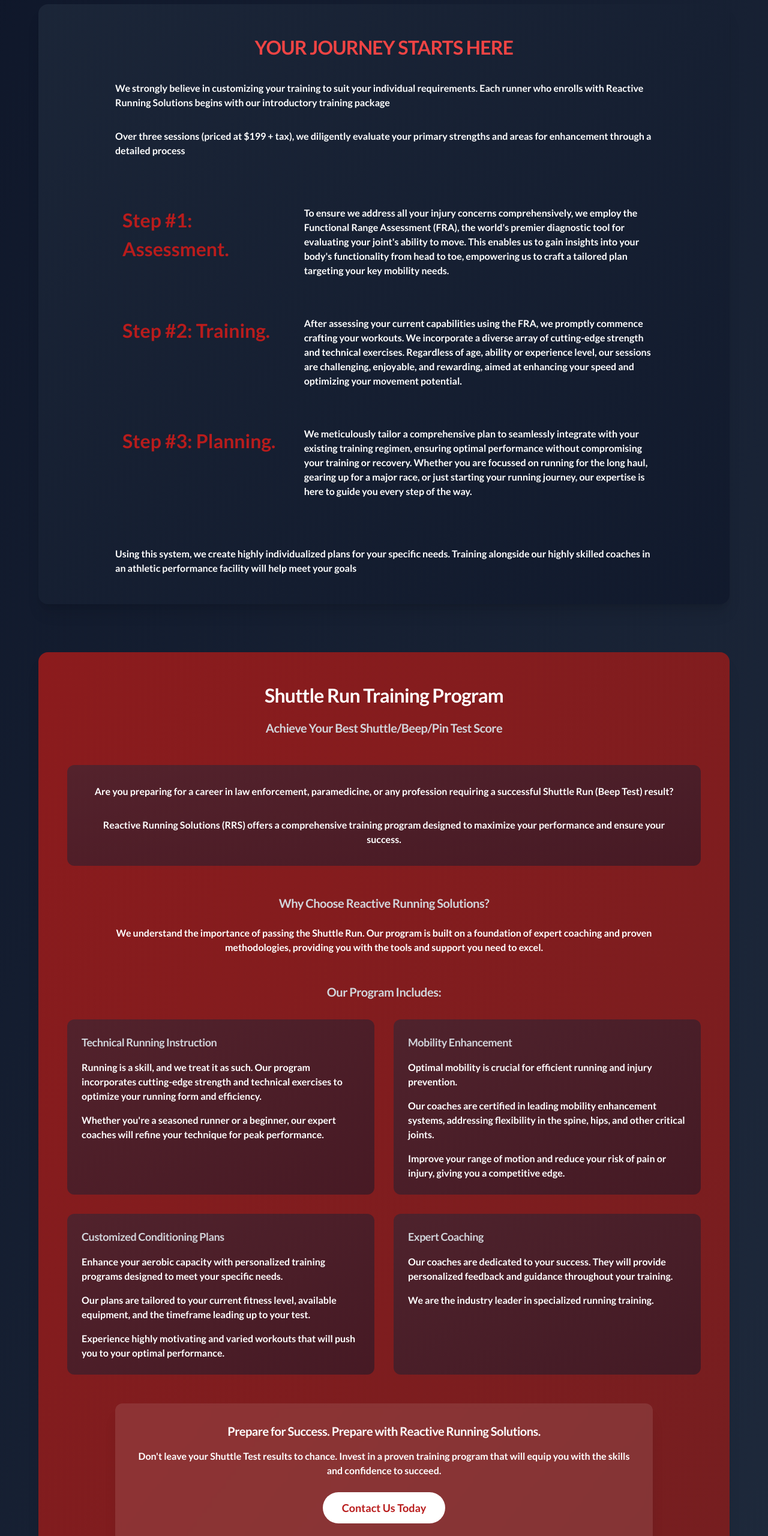
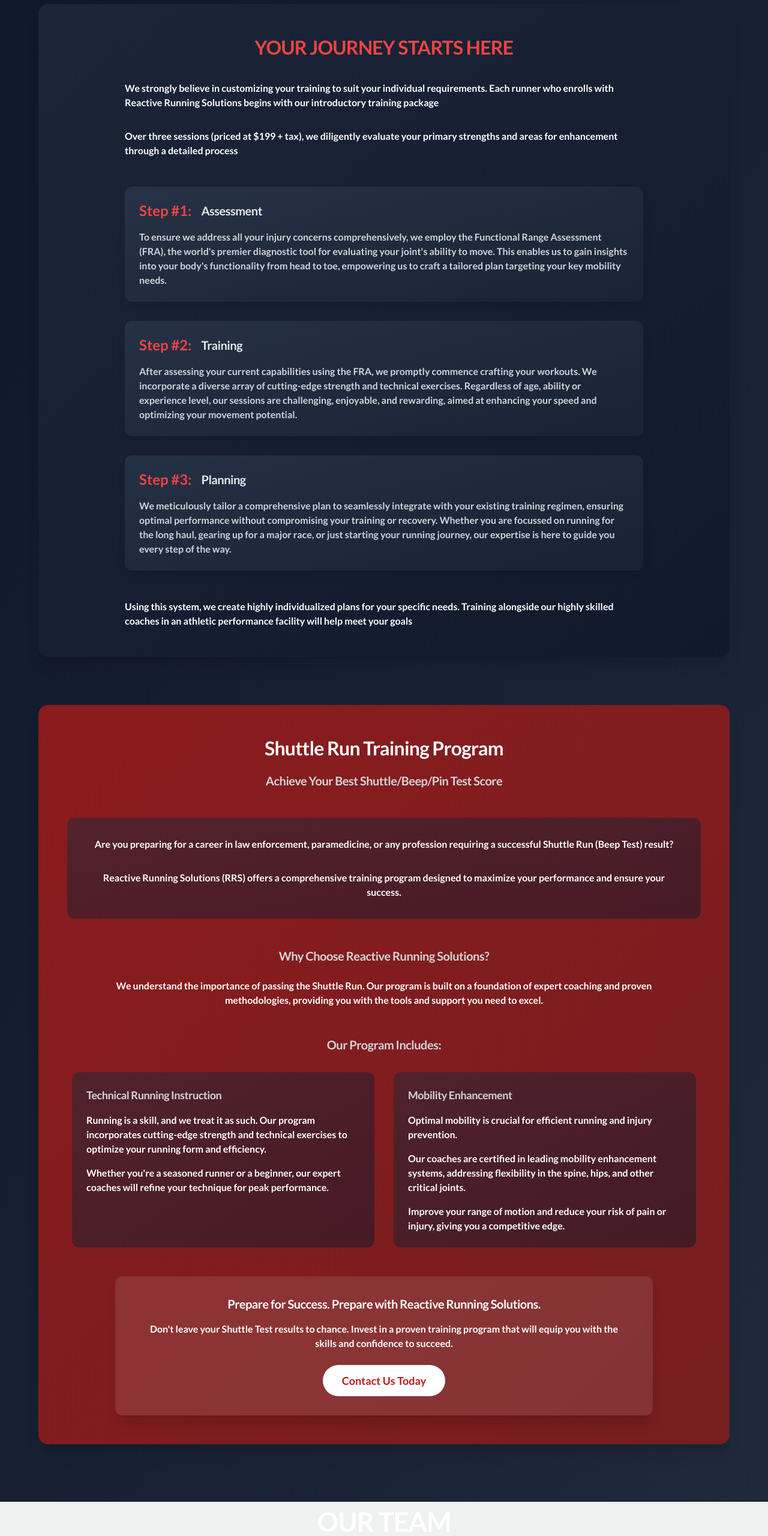
Before and after one commit to Moro-Code/ReactiveRunningSolutions, a Next.js app: page / in a window 1280 px wide. Shown: the part 1580-4140 px from the top of the page at 60% size. Built offline with nearby package versions, Linux system fonts and the light colour scheme.

Commit message:
fix mobile styling

```diff
--- a/src/pages/index.js
+++ b/src/pages/index.js
@@ -100,50 +100,59 @@
             </h2>
 
             {/* General Training Program */}
-            <div className="bg-gradient-to-br from-slate-800/80 to-slate-900/80 p-8 md:p-12 rounded-2xl mb-20 shadow-xl">
-              <h3 className="text-responsive-h3 text-red-500 font-bold text-center mb-8">
+            <div className="bg-gradient-to-br from-slate-800/80 to-slate-900/80 p-4 sm:p-6 md:p-12 rounded-2xl mb-12 md:mb-20 shadow-xl">
+              <h3 className="text-responsive-h3 text-red-500 font-bold text-center mb-6 md:mb-8">
                 YOUR JOURNEY STARTS HERE
               </h3>
               <div className="max-w-4xl mx-auto">
-                <p className="mb-8 text-responsive-p-mobile md:text-responsive-p">
+                <p className="mb-6 md:mb-8 text-responsive-p-mobile md:text-responsive-p px-2 sm:px-4">
                   We strongly believe in customizing your training to suit your
                   individual requirements. Each runner who enrolls with Reactive
                   Running Solutions begins with our introductory training package
                 </p>
-                <p className="mb-12 text-responsive-p-mobile md:text-responsive-p">
+                <p className="mb-8 md:mb-12 text-responsive-p-mobile md:text-responsive-p px-2 sm:px-4">
                   Over three sessions (priced at $199 + tax), we diligently evaluate
                   your primary strengths and areas for enhancement through a
                   detailed process
                 </p>
-                <HeroList
-                  items={[
-                    {
-                      itemNumber: "Step #1: Assessment",
-                      itemText:
-                        "To ensure we address all your injury concerns comprehensively, we\n" +
-                        "employ the Functional Range Assessment (FRA), the world's premier diagnostic tool for evaluating your\n" +
-                        "joint's ability to move. This enables us to gain insights into your body's functionality from head to toe,\n" +
-                        "empowering us to craft a tailored plan targeting your key mobility needs.",
-                    },
-                    {
-                      itemNumber: "Step #2: Training",
-                      itemText:
-                        "After assessing your current capabilities using the FRA, we promptly\n" +
-                        "commence crafting your workouts. We incorporate a diverse array of cutting-edge strength and technical\n" +
-                        "exercises. Regardless of age, ability or experience level, our sessions are challenging, enjoyable, and\n" +
-                        "rewarding, aimed at enhancing your speed and optimizing your movement potential.",
-                    },
-                    {
-                      itemNumber: "Step #3: Planning",
-                      itemText:
-                        "We meticulously tailor a comprehensive plan to seamlessly integrate\n" +
-                        "with your existing training regimen, ensuring optimal performance without compromising your training or\n" +
-                        "recovery. Whether you are focussed on running for the long haul, gearing up for a major race, or just\n" +
-                        "starting your running journey, our expertise is here to guide you every step of the way.",
-                    },
-                  ]}
-                />
-                <p className="mt-12 text-responsive-p-mobile md:text-responsive-p">
+
+                {/* Steps Cards */}
+                <div className="space-y-6 md:space-y-8 px-2 sm:px-4 mb-8">
+                  {/* Step 1 */}
+                  <div className="bg-gradient-to-br from-slate-700/50 to-slate-800/50 p-4 sm:p-6 rounded-xl shadow-lg transform hover:scale-[1.01] transition-all duration-300">
+                    <div className="flex items-center gap-4 mb-4">
+                      <span className="text-red-500 text-xl md:text-2xl font-bold">Step #1:</span>
+                      <h4 className="text-lg md:text-xl font-bold text-gray-200">Assessment</h4>
+                    </div>
+                    <p className="text-responsive-p-mobile md:text-responsive-p text-gray-300">
+                      To ensure we address all your injury concerns comprehensively, we employ the Functional Range Assessment (FRA), the world&apos;s premier diagnostic tool for evaluating your joint&apos;s ability to move. This enables us to gain insights into your body&apos;s functionality from head to toe, empowering us to craft a tailored plan targeting your key mobility needs.
+                    </p>
+                  </div>
+
+                  {/* Step 2 */}
+                  <div className="bg-gradient-to-br from-slate-700/50 to-slate-800/50 p-4 sm:p-6 rounded-xl shadow-lg transform hover:scale-[1.01] transition-all duration-300">
+                    <div className="flex items-center gap-4 mb-4">
+                      <span className="text-red-500 text-xl md:text-2xl font-bold">Step #2:</span>
+                      <h4 className="text-lg md:text-xl font-bold text-gray-200">Training</h4>
+                    </div>
+                    <p className="text-responsive-p-mobile md:text-responsive-p text-gray-300">
+                      After assessing your current capabilities using the FRA, we promptly commence crafting your workouts. We incorporate a diverse array of cutting-edge strength and technical exercises. Regardless of age, ability or experience level, our sessions are challenging, enjoyable, and rewarding, aimed at enhancing your speed and optimizing your movement potential.
+                    </p>
+                  </div>
+
+                  {/* Step 3 */}
+                  <div className="bg-gradient-to-br from-slate-700/50 to-slate-800/50 p-4 sm:p-6 rounded-xl shadow-lg transform hover:scale-[1.01] transition-all duration-300">
+                    <div className="flex items-center gap-4 mb-4">
+                      <span className="text-red-500 text-xl md:text-2xl font-bold">Step #3:</span>
+                      <h4 className="text-lg md:text-xl font-bold text-gray-200">Planning</h4>
+                    </div>
+                    <p className="text-responsive-p-mobile md:text-responsive-p text-gray-300">
+                      We meticulously tailor a comprehensive plan to seamlessly integrate with your existing training regimen, ensuring optimal performance without compromising your training or recovery. Whether you are focussed on running for the long haul, gearing up for a major race, or just starting your running journey, our expertise is here to guide you every step of the way.
+                    </p>
+                  </div>
+                </div>
+
+                <p className="mt-8 md:mt-12 text-responsive-p-mobile md:text-responsive-p px-2 sm:px-4">
                   Using this system, we create highly individualized plans for your
                   specific needs. Training alongside our highly skilled coaches in
                   an athletic performance facility will help meet your goals
@@ -152,74 +161,57 @@
             </div>
 
             {/* Shuttle Run Program */}
-            <div id="shuttleRun" className="bg-gradient-to-br from-red-800/90 to-red-900/90 p-8 md:p-12 rounded-2xl shadow-xl">
-              <h3 className="text-responsive-h3 font-bold text-center mb-4">
+            <div id="shuttleRun" className="bg-gradient-to-br from-red-800/90 to-red-900/90 p-4 sm:p-6 md:p-12 rounded-2xl shadow-xl">
+              <h3 className="text-responsive-h3 font-bold text-center mb-3 md:mb-4">
                 Shuttle Run Training Program
               </h3>
-              <h4 className="text-xl text-gray-300 text-center mb-12">
+              <h4 className="text-lg md:text-xl text-gray-300 text-center mb-8 md:mb-12 px-2">
                 Achieve Your Best Shuttle/Beep/Pin Test Score
               </h4>
 
-              <div className="bg-gradient-to-br from-slate-800/50 to-slate-900/50 p-6 md:p-8 rounded-xl mb-12">
-                <p className="text-responsive-p-mobile md:text-responsive-p text-center mb-8">
+              <div className="bg-gradient-to-br from-slate-800/50 to-slate-900/50 p-4 sm:p-6 md:p-8 rounded-xl mb-8 md:mb-12">
+                <p className="text-responsive-p-mobile md:text-responsive-p text-center mb-6 md:mb-8 px-2">
                   Are you preparing for a career in law enforcement, paramedicine, or any profession requiring a successful Shuttle Run (Beep Test) result?
                 </p>
-                <p className="text-responsive-p-mobile md:text-responsive-p text-center">
+                <p className="text-responsive-p-mobile md:text-responsive-p text-center px-2">
                   Reactive Running Solutions (RRS) offers a comprehensive training program designed to maximize your performance and ensure your success.
                 </p>
               </div>
 
-              <div className="mb-12">
-                <h4 className="text-xl font-bold text-center text-gray-300 mb-6">Why Choose Reactive Running Solutions?</h4>
+              <div className="mb-8 md:mb-12 px-2">
+                <h4 className="text-lg md:text-xl font-bold text-center text-gray-300 mb-4 md:mb-6">Why Choose Reactive Running Solutions?</h4>
                 <p className="text-responsive-p-mobile md:text-responsive-p text-center max-w-4xl mx-auto">
                   We understand the importance of passing the Shuttle Run. Our program is built on a foundation of expert coaching and proven methodologies, providing you with the tools and support you need to excel.
                 </p>
               </div>
 
-              <h4 className="text-xl font-bold text-center text-gray-300 mb-8">Our Program Includes:</h4>
+              <h4 className="text-lg md:text-xl font-bold text-center text-gray-300 mb-6 md:mb-8">Our Program Includes:</h4>
 
-              <div className="grid md:grid-cols-2 gap-8 mb-12">
-                <div className="bg-gradient-to-br from-slate-800/50 to-slate-900/50 p-6 rounded-xl transform hover:scale-[1.02] transition-all duration-300">
-                  <h5 className="text-lg font-bold text-gray-300 mb-4">Technical Running Instruction</h5>
-                  <ul className="space-y-4 text-responsive-p-mobile md:text-responsive-p">
+              <div className="grid md:grid-cols-2 gap-4 md:gap-8 mb-8 md:mb-12 px-2">
+                <div className="bg-gradient-to-br from-slate-800/50 to-slate-900/50 p-4 sm:p-6 rounded-xl transform hover:scale-[1.02] transition-all duration-300">
+                  <h5 className="text-base md:text-lg font-bold text-gray-300 mb-3 md:mb-4">Technical Running Instruction</h5>
+                  <ul className="space-y-3 md:space-y-4 text-responsive-p-mobile md:text-responsive-p">
                     <li>Running is a skill, and we treat it as such. Our program incorporates cutting-edge strength and technical exercises to optimize your running form and efficiency.</li>
                     <li>Whether you&apos;re a seasoned runner or a beginner, our expert coaches will refine your technique for peak performance.</li>
                   </ul>
                 </div>
 
-                <div className="bg-gradient-to-br from-slate-800/50 to-slate-900/50 p-6 rounded-xl transform hover:scale-[1.02] transition-all duration-300">
-                  <h5 className="text-lg font-bold text-gray-300 mb-4">Mobility Enhancement</h5>
-                  <ul className="space-y-4 text-responsive-p-mobile md:text-responsive-p">
+                <div className="bg-gradient-to-br from-slate-800/50 to-slate-900/50 p-4 sm:p-6 rounded-xl transform hover:scale-[1.02] transition-all duration-300">
+                  <h5 className="text-base md:text-lg font-bold text-gray-300 mb-3 md:mb-4">Mobility Enhancement</h5>
+                  <ul className="space-y-3 md:space-y-4 text-responsive-p-mobile md:text-responsive-p">
                     <li>Optimal mobility is crucial for efficient running and injury prevention.</li>
                     <li>Our coaches are certified in leading mobility enhancement systems, addressing flexibility in the spine, hips, and other critical joints.</li>
                     <li>Improve your range of motion and reduce your risk of pain or injury, giving you a competitive edge.</li>
                   </ul>
                 </div>
-
-                <div className="bg-gradient-to-br from-slate-800/50 to-slate-900/50 p-6 rounded-xl transform hover:scale-[1.02] transition-all duration-300">
-                  <h5 className="text-lg font-bold text-gray-300 mb-4">Customized Conditioning Plans</h5>
-                  <ul className="space-y-4 text-responsive-p-mobile md:text-responsive-p">
-                    <li>Enhance your aerobic capacity with personalized training programs designed to meet your specific needs.</li>
-                    <li>Our plans are tailored to your current fitness level, available equipment, and the timeframe leading up to your test.</li>
-                    <li>Experience highly motivating and varied workouts that will push you to your optimal performance.</li>
-                  </ul>
-                </div>
-
-                <div className="bg-gradient-to-br from-slate-800/50 to-slate-900/50 p-6 rounded-xl transform hover:scale-[1.02] transition-all duration-300">
-                  <h5 className="text-lg font-bold text-gray-300 mb-4">Expert Coaching</h5>
-                  <ul className="space-y-4 text-responsive-p-mobile md:text-responsive-p">
-                    <li>Our coaches are dedicated to your success. They will provide personalized feedback and guidance throughout your training.</li>
-                    <li>We are the industry leader in specialized running training.</li>
-                  </ul>
-                </div>
               </div>
 
-              <div className="text-center max-w-4xl mx-auto bg-white/10 p-8 rounded-xl shadow-xl backdrop-blur-sm">
-                <h4 className="text-xl font-bold mb-4">Prepare for Success. Prepare with Reactive Running Solutions.</h4>
-                <p className="text-responsive-p-mobile md:text-responsive-p mb-6">
+              <div className="text-center max-w-4xl mx-auto bg-white/10 p-4 sm:p-6 md:p-8 rounded-xl shadow-xl backdrop-blur-sm">
+                <h4 className="text-lg md:text-xl font-bold mb-3 md:mb-4">Prepare for Success. Prepare with Reactive Running Solutions.</h4>
+                <p className="text-responsive-p-mobile md:text-responsive-p mb-6 px-2">
                   Don&apos;t leave your Shuttle Test results to chance. Invest in a proven training program that will equip you with the skills and confidence to succeed.
                 </p>
-                <Link href="#contactUs" className="inline-block bg-white text-red-700 px-8 py-3 rounded-full font-bold text-lg hover:bg-gray-100 transform hover:scale-105 transition-all duration-300">
+                <Link href="#contactUs" className="inline-block bg-white text-red-700 px-6 sm:px-8 py-2 sm:py-3 rounded-full font-bold text-base md:text-lg hover:bg-gray-100 transform hover:scale-105 transition-all duration-300">
                   Contact Us Today
                 </Link>
               </div>
```
